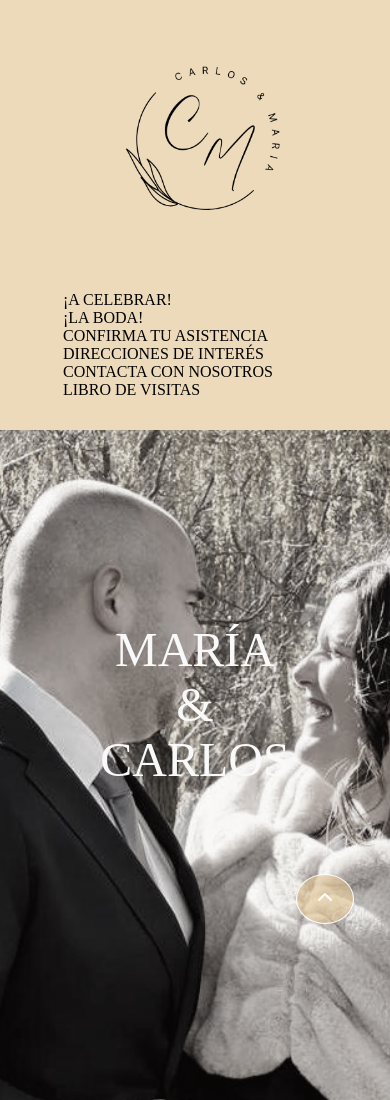
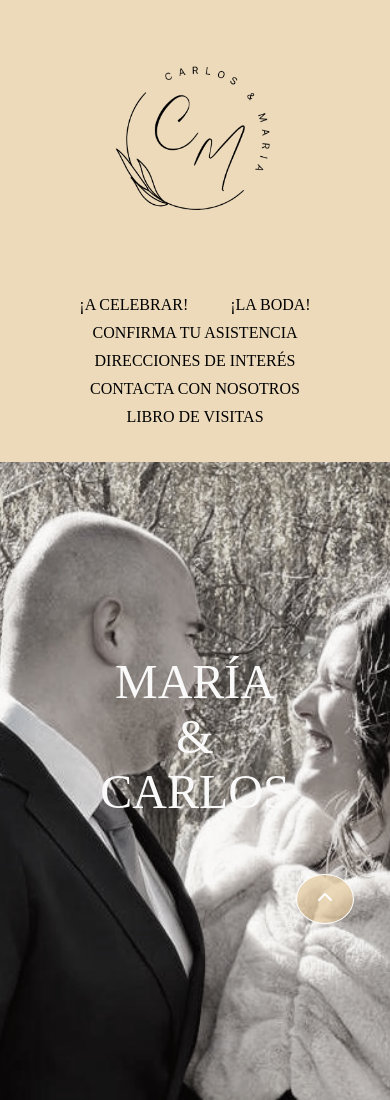
Before and after one commit to Enriquedesigner825/bodaCarlosyMaria, a website: page assets/index.html in a window 390 px wide. Shown: the top 1100 px of the page. Drawn offline with Linux system fonts and the light colour scheme; a web font is replaced by a local one.

Commit message:
Últimos detalles de css

```diff
--- a/assets/css/style.css
+++ b/assets/css/style.css
@@ -556,15 +556,26 @@ button:hover {
 /*fin libro de visitas*/
 
 @media screen and (max-width: 480px) {
-    .nav .ul{
-        display: block;
 
-        }
+    ul {
+        list-style: none;  /* Elimina los puntos de la lista */
+        padding: 0;
+        margin: 0;
+      }
+
+      li {
+        display: block;   /* Asegura que los elementos de la lista estén en bloque (por defecto ya lo están) */
+        margin: 10px 0;   /* Espacio entre los elementos */
+        padding: 5px;
+
+        text-align: center;
+      }
+
 
 
 
     .logo{
-        margin-left: 23%;
+        margin-left: 20%;
     }
 
 
```
